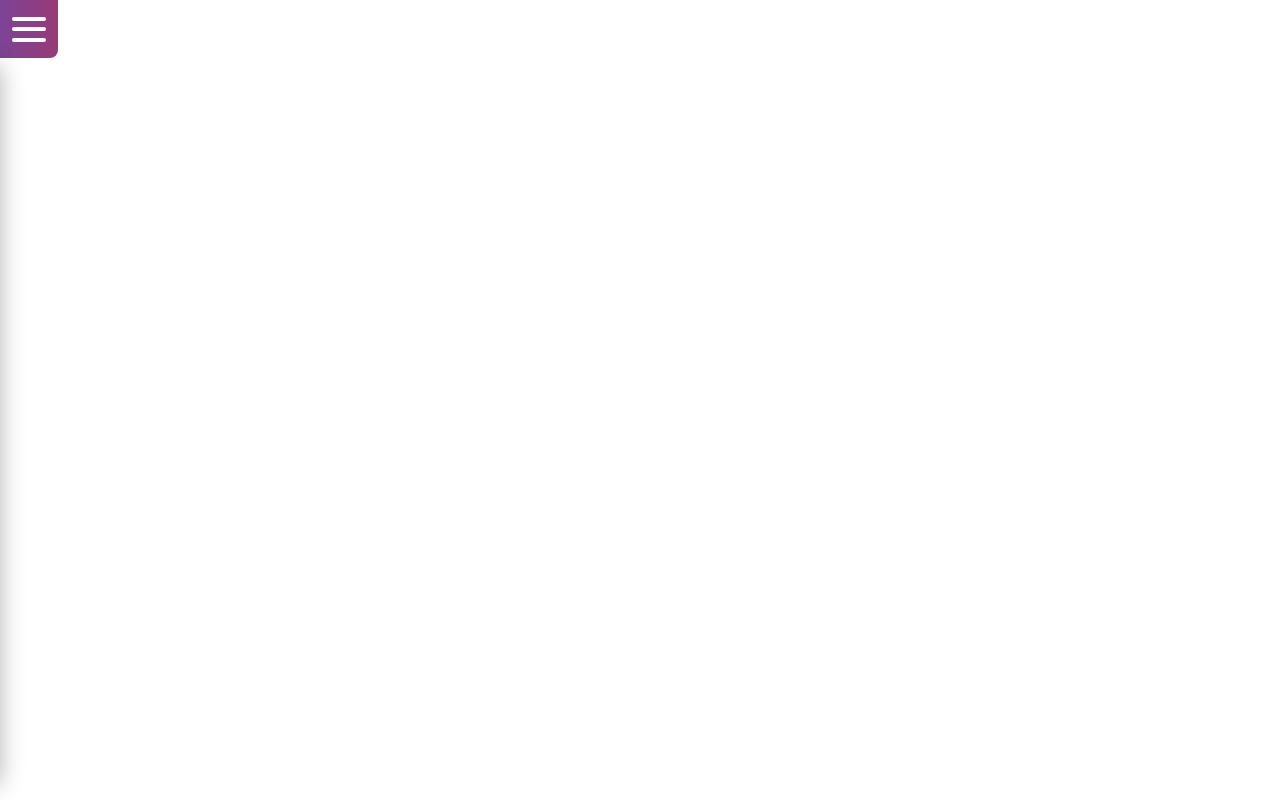
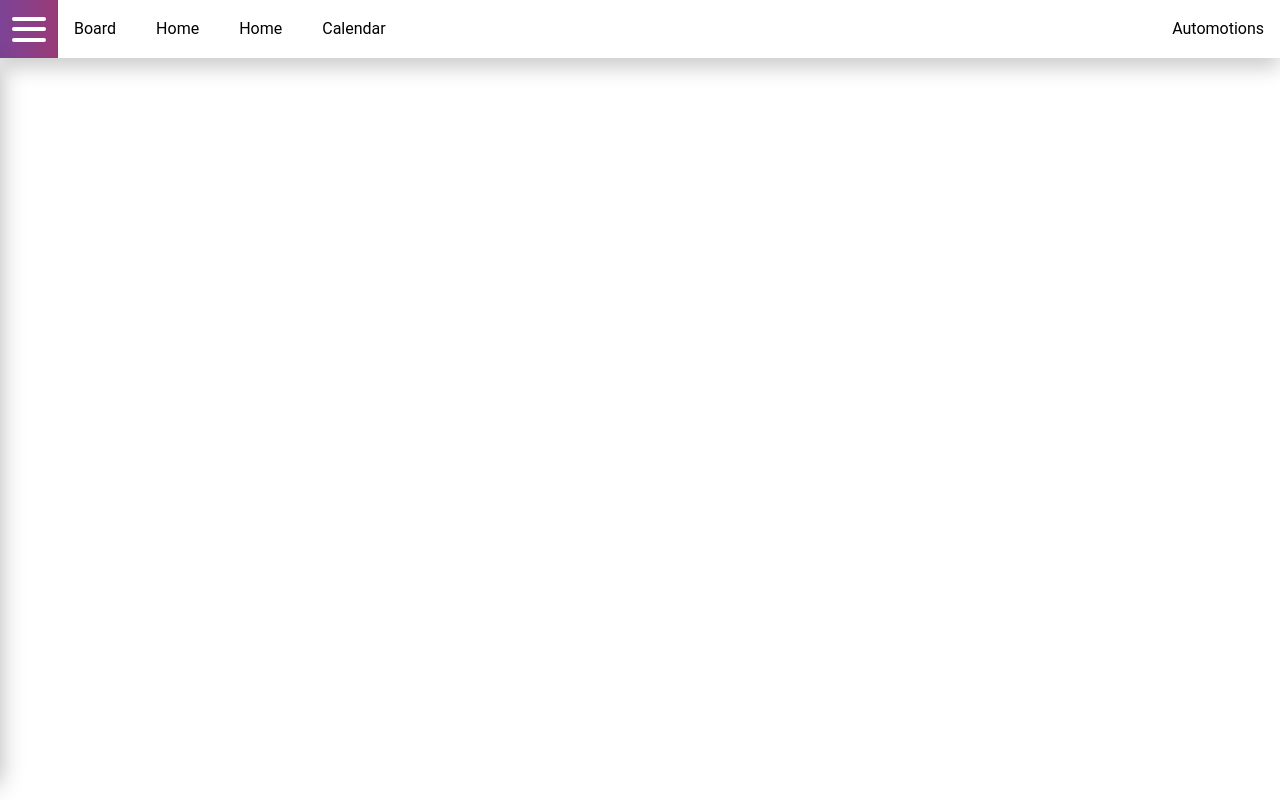
Before and after one commit to MiguelMR86/TaskHub, a React (Vite) app: page / in a window 1280 px wide. Built offline with nearby package versions, Linux system fonts and the light colour scheme; a web font is replaced by a local one.

Commit message:
Code Refactor & TaskManager - Nav update

```diff
--- a/src/components/TaskManager/Main/MainContent.jsx
+++ /dev/null
@@ -1,12 +0,0 @@
-import React from 'react'
-import SideBar from './Sidebar/SideBar'
-
-function MainContent() {
-  return (
-    <div className='relative h-screen'>
-        <SideBar />
-    </div>
-  )
-}
-
-export default MainContent
--- /dev/null
+++ b/src/components/TaskManager/Nav/NavBar.jsx
@@ -0,0 +1,12 @@
+import React from 'react'
+import NavList from './NavList'
+
+function NavBar() {
+  return (
+    <div className='w-full'>
+        <NavList />
+    </div>
+  )
+}
+
+export default NavBar
--- /dev/null
+++ b/src/components/TaskManager/Nav/NavList.jsx
@@ -0,0 +1,29 @@
+import React from 'react'
+
+function NavList() {
+  return (
+    <div className='flex items-center h-full justify-between'>
+        <ul className='flex flex-row ml-4 gap-10'>
+            <a href="">
+                <li>Board</li>
+            </a>
+            <a href="">
+                <li>Home</li>
+            </a>
+            <a href="">
+                <li>Home</li>
+            </a>
+            <a href="">
+                <li>Calendar</li>
+            </a>
+        </ul>
+        <ul className='mr-4'>
+            <a href="">
+                <li>Automotions</li>
+            </a>
+        </ul>
+    </div>
+  )
+}
+
+export default NavList
--- a/src/components/TaskManager/Main/Sidebar/SideBar.jsx
+++ b/src/components/TaskManager/Side/SideBar.jsx
@@ -1,17 +1,17 @@
 import React, {useState} from "react";
 import { Navbar } from "@material-tailwind/react";
 import SideBarContent from "./SideBarContent";
-import UserBtn from "../../../General/Profile/UserBtn";
-import SettingsBtn from "../../../General/Profile/SettingsBtn";
-import Logo from "../../../Index/Nav/Logo";
-import HomeBtn from "../../../General/Profile/HomeBtn";
+import UserBtn from "../../General/Profile/UserBtn";
+import SettingsBtn from "../../General/Profile/SettingsBtn";
+import Logo from "../../Index/Nav/Logo";
+import HomeBtn from "../../General/Profile/HomeBtn";
 
 export default function SideBar() {
   const [openNav, setOpenNav] = useState(false);
 
   return (
     <>
-      <div className='absolute flex justify-center items-center w-[58px] h-[58px] p-3 select-none bg-gradient-to-r from-[#7c4396] to-[#993a76] rounded-br-lg'>
+      <div className='flex justify-center items-center w-[58px] h-[58px] p-3 select-none bg-gradient-to-r from-[#7c4396] to-[#993a76]'>
         <label className="relative w-[50px] h-[25px] bg-transparent cursor-pointer" htmlFor="burger">
           <input type="checkbox" id="burger" className="hidden" onClick={() => setOpenNav(!openNav)}/>
           <span className={`block absolute w-full bg-white p-[2px] rounded-[9px] opacity-1 left-0 rotate-0 transition-all top-0 origin-[left_center] ${openNav ? 'rotate-[45deg] top-0 left-[5px]' : ''}`}></span>
--- a/src/components/TaskManager/TaskManager.jsx
+++ b/src/components/TaskManager/TaskManager.jsx
@@ -1,10 +1,14 @@
 import React from 'react'
-import MainContent from './Main/MainContent'
+import SideBar from './Side/SideBar'
+import NavBar from './Nav/NavBar'
 
 function TaskManager() {
   return (
     <>
-        <MainContent />
+      <div  className='flex shadow-[0_10px_20px_rgba(0,0,0,.2)]'>
+        <SideBar />
+        <NavBar />
+      </div>
     </>
   )
 }
```
Also changed, not shown: src/components/TaskManager/Side/SideBarContent.jsx (renamed from src/components/TaskManager/Main/Sidebar/SideBarContent.jsx).
